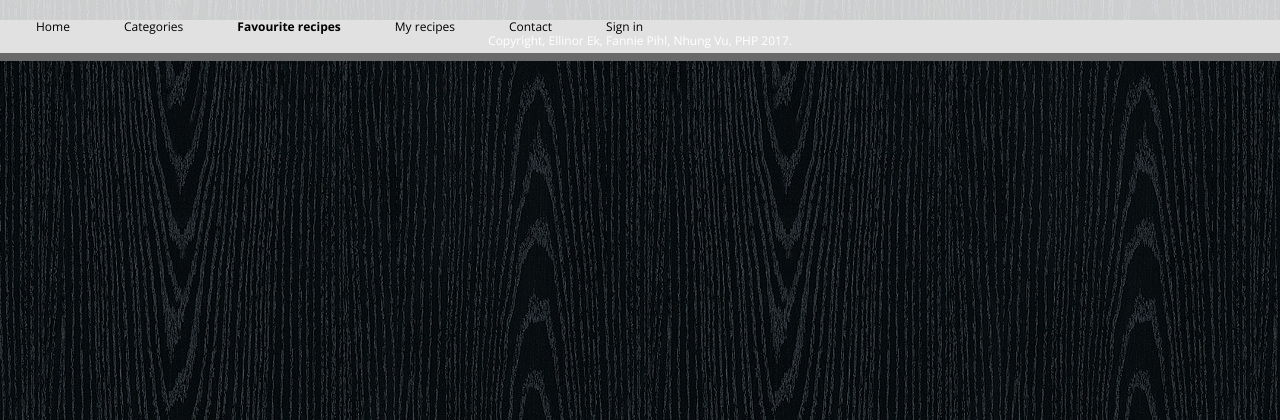
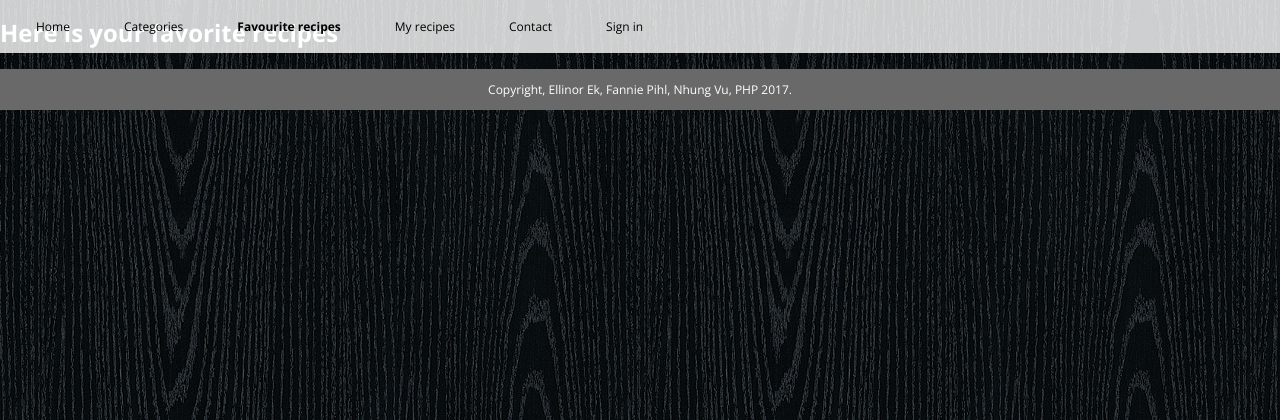
Before and after one commit to Fanniepihl/Recipepage, a PHP site: page /favourites.php in a window 1280 px wide. Shown: the top 420 px of the page. Run offline with PHP 8.4, Linux system fonts and the light colour scheme; some web fonts are replaced.

Commit message:
Favorites

```diff
--- a/favourites.php
+++ b/favourites.php
@@ -2,7 +2,7 @@
 <?php include("config.php") ?>
 
 <body>
-
+<h1> Here is your favorite recipes</h1>
 
 
 </body>
```
